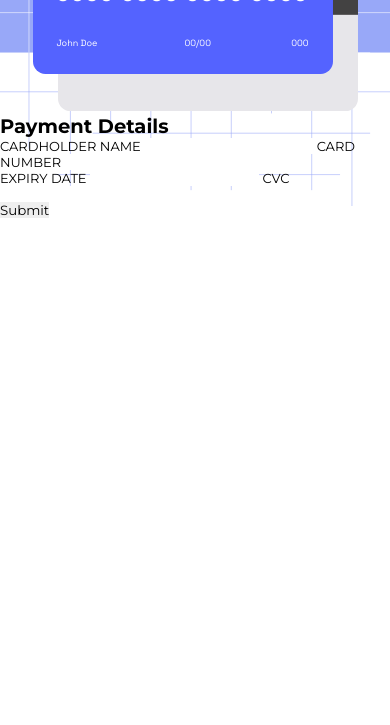
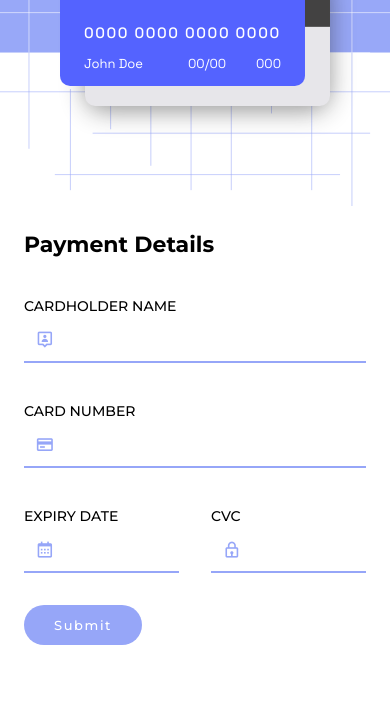
Before and after one commit to jonassjr/Card-details-form, a plain HTML site: page index.html in a window 390 px wide. Shown: the part 174-899 px from the top of the page. Before the commit the page ends 844 px from the top, so only its background shows below. Drawn offline with nearby package versions, Linux system fonts and the light colour scheme.

Commit message:
Working on mobile version

```diff
--- a/index.html
+++ b/index.html
@@ -78,22 +78,32 @@
         <section class="details-inputs">
           <h2 class="section-title">Payment Details</h2>
 
-          <label for="card-holder" class="card-holder-label"
-            >CARDHOLDER NAME</label
-          >
-          <input type="text" class="card-holder-input" />
+          <div class="input-wrapper">
+            <i class='bx bx-user-pin icon'></i>
+            <label for="card-holder" class="card-holder-label"
+            >CARDHOLDER NAME</label>
+            <input type="text" class="card-holder-input" required />
+          </div>
 
-          <label for="card-number-label" class="card-holder-label"
-            >CARD NUMBER</label
-          >
-          <input type="text" class="card-number-input" />
+          <div class="input-wrapper">
+            <i class='bx bx-credit-card icon'></i>
+            <label for="card-number-label" class="card-holder-label"
+            >CARD NUMBER</label>
+            <input type="text" class="card-number-input" required/>
+          </div>
 
-          <div class="input-box">
-            <label for="exp-date" class="exp-date-label">EXPIRY DATE</label>
-            <input type="text" class="exp-date-input" />
+          <div class="row-inputs">
+            <div class="input-box input-wrapper">
+              <i class='bx bx-calendar icon'></i>
+              <label for="exp-date" class="exp-date-label">EXPIRY DATE</label>
+              <input type="text" class="exp-date-input" required/>
+            </div>
 
-            <label for="cvc" class="cvc-label">CVC</label>
-            <input type="text" class="cvc-input" />
+            <div class="input-box input-wrapper">
+              <i class='bx bx-lock icon'></i>
+              <label for="cvc" class="cvc-label">CVC</label>
+              <input type="text" class="cvc-input" required/>
+            </div>
           </div>
         </section>
 
--- a/src/css/style.css
+++ b/src/css/style.css
@@ -16,7 +16,7 @@
   --body-font: "Montserrat", sans-serif;
   --card-font: "Space Grotesk", sans-serif;
   --normal-font-size: 1.125rem;
-  --small-font-size: 0.975rem;
+  --small-font-size: 0.875rem;
   --smaller-font-size: 0.813rem;
   --big-font-size: 1.375rem;
   --biggest-font-size: 2rem;
@@ -25,15 +25,6 @@
   --font-regular: 400;
   --font-medium: 500;
   --font-bold: 700;
-}
-
-/* Responsive typography */
-@media screen and (max-width: 425px) {
-  :root {
-    --normal-font-size: 0.813rem;
-    --small-font-size: 0.563rem;
-    --smaller-font-size: 0.5rem;
-  }
 }
 
 /*=============== BASE ===============*/
@@ -63,7 +54,8 @@ img {
   height: auto;
 }
 
-input, button {
+input,
+button {
   border: none;
   outline: none;
   font-family: var(--body-font);
@@ -161,20 +153,20 @@ input, button {
 /*========== Cards ==========*/
 .bg-mobile {
   width: 100vw;
-  height: auto;
+  height: fit-content;
 }
 
 .cards-container {
   display: flex;
   flex-direction: column;
   align-items: center;
-  margin-top: -300px;
+  margin-top: -70vw;
+  margin-top: calc((-100vw - 130px) / 2);
 }
 
 .card-front,
 .card-back {
   max-width: 300px;
-  height: auto;
   position: relative;
 }
 
@@ -196,7 +188,7 @@ input, button {
   left: 1.5rem;
   color: var(--first-color);
   font-family: var(--card-font);
-  letter-spacing: .1rem;
+  letter-spacing: 0.1rem;
   font-weight: var(--font-medium);
   font-size: 20px; /*Alterar depois*/
 }
@@ -231,7 +223,159 @@ input, button {
   position: relative;
   margin-top: -130px;
   margin-right: -25px;
+  height: 164px;
+  border-radius: 20px;
+  box-shadow: 0 6px 24px hsla(0, 0%, 15%, 0.479);
 }
 
+/*========== Form ==========*/
+.card-form {
+  margin-top: calc(30vw + 25px);
+  margin-bottom: 5rem;
+  display: flex;
+  flex-direction: column;
+  margin-inline: 1.5rem;
+  flex-wrap: wrap;
+  align-content: center;
+}
 
-/*========== Form ==========*/
+.details-inputs {
+  display: flex;
+  flex-direction: column;
+  row-gap: 1rem;
+}
+
+.section-title {
+  font-size: var(--big-font-size);
+}
+
+.card-holder-label,
+.card-name-label,
+.exp-date-label,
+.cvc-label {
+  display: block;
+  color: var(--text-color);
+  font-size: var(--small-font-size);
+  font-weight: var(--font-medium);
+}
+
+.input-wrapper {
+  position: relative;
+}
+
+.icon {
+  position: relative;
+  top: 3.7rem;
+  left: 0.7rem;
+  font-size: 1.5rem;
+  color: var(--second-color);
+}
+
+.card-holder-input,
+.card-number-input {
+  width: 100%;
+  padding: 14px 12px 14px 45px;
+  border-bottom: 2px solid var(--second-color);
+  color: var(--text-color);
+  font-weight: var(--font-medium);
+  font-size: var(--normal-font-size);
+  transition: border 0.4s;
+}
+
+.row-inputs {
+  display: flex;
+  gap: 2rem;
+}
+
+.input-box {
+  width: 50%;
+}
+.exp-date-input,
+.cvc-input {
+  width: 100%;
+  padding: 14px 12px 14px 45px;
+  border-bottom: 2px solid var(--second-color);
+  color: var(--text-color);
+  font-weight: var(--font-medium);
+  font-size: var(--normal-font-size);
+  transition: border 0.4s;
+}
+
+.card-holder-input:focus,
+.card-number-input:focus,
+.exp-date-input:focus,
+.cvc-input:focus {
+  border-bottom: 2px solid blue;
+}
+
+.btn {
+  margin-top: 2rem;
+  padding: 12px 30px;
+  border-radius: 25px;
+  background-color: var(--second-color);
+  color: var(--first-color);
+  font-size: var(--normal-font-size);
+  font-weight: var(--font-medium);
+  letter-spacing: 0.1rem;
+  cursor: pointer;
+}
+
+/*=============== BREAKPOINTS ===============*/
+/* For small devices */
+@media screen and (max-width: 425px) {
+  .card-front,
+  .card-back {
+    width: 245px;
+    height: 134px;
+  }
+
+  .visa-icon {
+    width: 50px;
+  }
+
+  .card-back {
+    top: 1rem;
+  }
+
+  .card-number {
+    font-size: 15px;
+  }
+
+  .cvc,
+  .exp-date,
+  .card-name {
+    font-size: var(--smaller-font-size);
+  }
+
+  .cvc,
+  .exp-date,
+  .card-name {
+    top: 6.5rem;
+  }
+
+  .exp-date {
+    left: 8rem;
+  }
+
+  .icon {
+    top: 3.5rem;
+    font-size: 1.2rem;
+  }
+  .card-holder-input,
+  .card-number-input,
+  .exp-date-input,
+  .cvc-input {
+    font-size: var(--small-font-size);
+  }
+  .btn {
+    font-size: var(--smaller-font-size);
+  }
+}
+
+@media screen and (min-width: 425px) {
+  .details-inputs {
+    max-width: 366px;
+  }
+
+
+}
```
Also changed, not shown: assets/img/bg-mobile-1.svg (deleted), assets/img/bg-mobile-2.svg (deleted).
